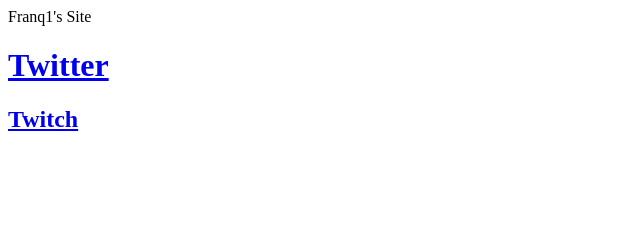
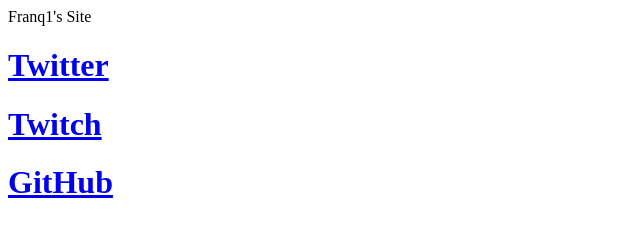
Before and after one commit to Franq1/Franq1, a plain HTML site: page index.html in a window 1280 px wide. Shown: the whole page, without its empty margins (0-640 px from the left). Drawn offline with Linux system fonts and the light colour scheme.

Commit message:
Update index.html

```diff
--- a/index.html
+++ b/index.html
@@ -4,6 +4,7 @@
   <body>
     <head>Franq1's Site</head>
     <h1><a href="https://twitter.com/vfranq1">Twitter</a></h1>
-    <h2><a href="https://twitch.tv/vfranq1">Twitch</a></h2>
+    <h1><a href="https://twitch.tv/vfranq1">Twitch</a></h1>
+    <h1><a href="https://github.com/Franq1">GitHub</a></h1>
   </body>
 </html>
```
